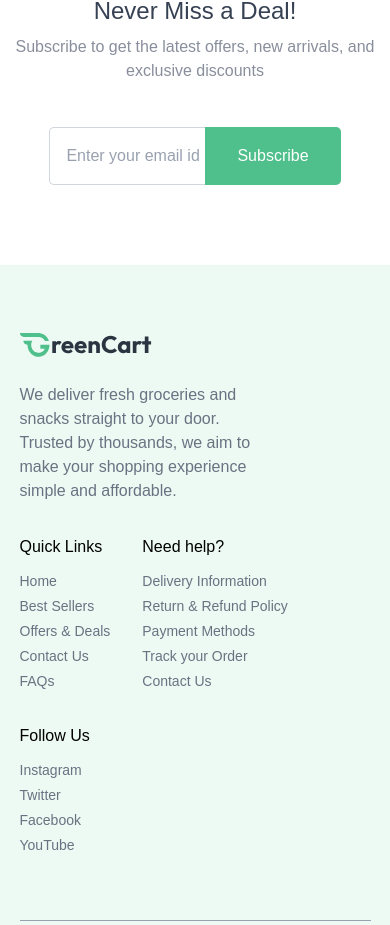
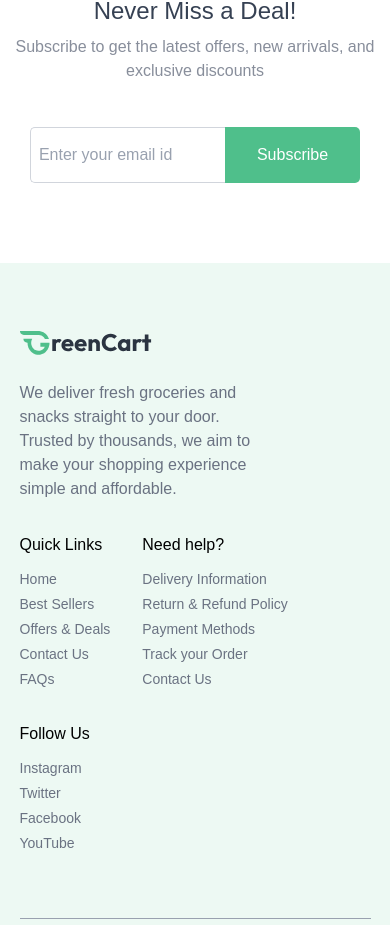
Before and after one commit to anshika2111091/Grocery_Website, a React app in the folder client/: page / in a window 390 px wide. Shown: the part 3776-4701 px from the top of the page. Built offline with nearby package versions, Linux system fonts and the light colour scheme; the HTML template or start-up script is replaced by a standard one.

Commit message:
responsive-changes

```diff
--- a/client/src/components/Contact.jsx
+++ b/client/src/components/Contact.jsx
@@ -11,10 +11,10 @@ const Contact = () => {
         discounts
       </p>
       <div className="flex  mt-3">
-        <div className="flex border border-r-0 border-gray-300 border-collapse rounded-tl-[5px] rounded-bl-[5px]  w-[40vw] justify-between">
+        <div className="flex border border-r-0 border-gray-300 border-collapse rounded-tl-[5px] rounded-bl-[5px] md:w-[40vw] w-[50vw] justify-between">
           <input
             type="text"
-            className="focus:outline-none  placeholder:text-gray-400 p-4"
+            className="focus:outline-none  placeholder:text-gray-400   md:p-4 p-2 "
             placeholder="Enter your email id"
           />
         </div>
```
